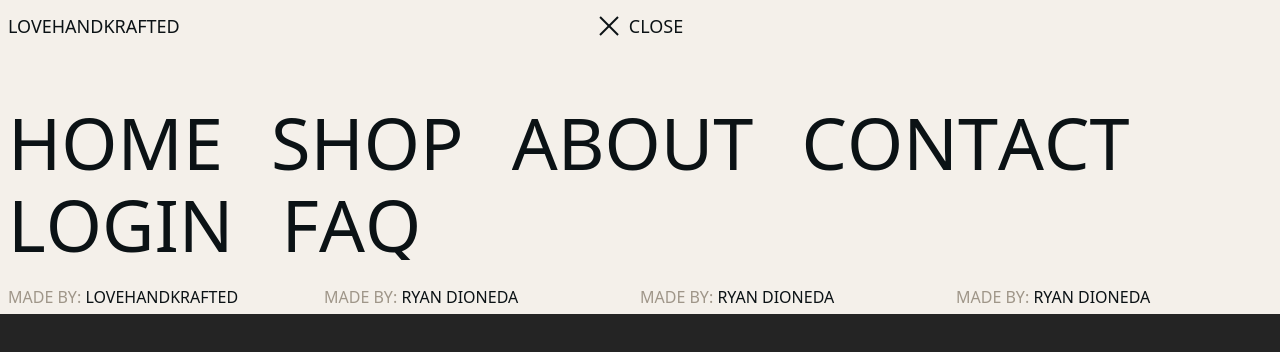
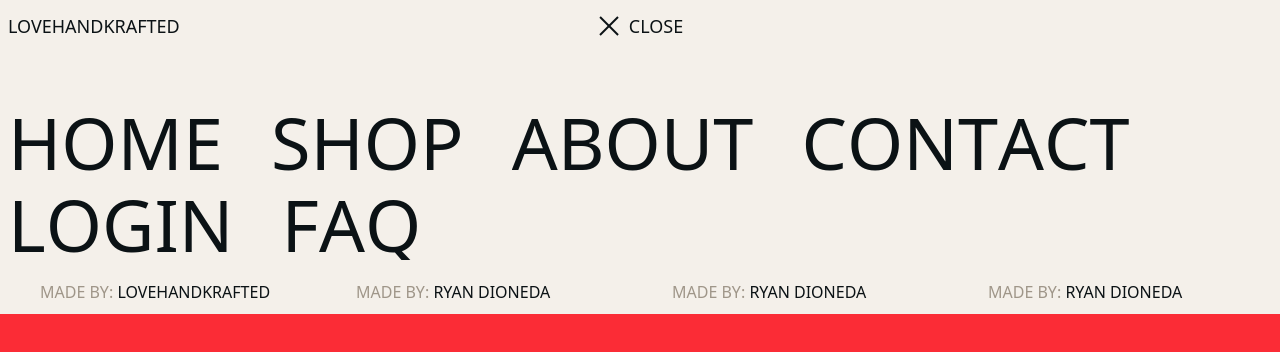
Before and after one commit to dioeos/lovehandkrafted-website, a React (Vite) app in the folder frontend/: page /faq in a window 1280 px wide. Both pictures are taken after a click on the button 609 px from the left and 32 px from the top of the page. Shown: the top 352 px of the page. Built offline with nearby package versions, Linux system fonts and the light colour scheme; no server answers.

Commit message:
Set up url routing for pages with react-router

```diff
--- a/frontend/package.json
+++ b/frontend/package.json
@@ -14,6 +14,7 @@
     "framer-motion": "^12.4.4",
     "react": "^19.0.0",
     "react-dom": "^19.0.0",
+    "react-router-dom": "^7.2.0",
     "tailwindcss": "^4.0.6"
   },
   "devDependencies": {
--- a/frontend/src/App.jsx
+++ b/frontend/src/App.jsx
@@ -1,8 +1,17 @@
 import React from "react";
-import LoginForm from "./components/LoginForm/LoginForm";
-import AuthenticatedView from "./components/AuthenticatedView/AuthenticatedView";
 import { getCSRF, getSession, whoami, login, logout } from "./utils/authentication/auth";
 import Nav from "./components/Nav/Nav";
+
+import { BrowserRouter as Router, Routes, Route } from "react-router-dom";
+
+// pages
+import Index from "./pages/Index/Index";
+import About from "./pages/About/About";
+import Contact from "./pages/Contact/Contact";
+import Faq from "./pages/Faq/Faq";
+import Shop from "./pages/Shop/Shop";
+import Login from "./pages/Login/Login";
+
 
 class App extends React.Component {
     constructor(props) {
@@ -48,9 +57,25 @@ class App extends React.Component {
 
     render() {
         return (
+            <Router>
+                <Nav />
+                    <Routes>
+                        <Route path="/" element={<Index/>} />
+                        <Route path="/about" element={<About/>} />
+                        <Route path="/shop" element={<Shop/>} />
+                        <Route path="/login" element={<Login/>} />
+                        <Route path="/faq" element={<Faq/>} />
+                        <Route path="/contact" element={<Contact/>} />
 
-            <div className="">
-              <Nav />
+                    </Routes>
+            </Router>
+
+        );
+    }
+}
+
+export default App;
+
               {/* <div>
                 <h1>React Cookie Auth</h1>
                 {!this.state.isAuthenticated ? (
@@ -67,9 +92,3 @@ class App extends React.Component {
                 )}
 
               </div> */}
-            </div>
-        );
-    }
-}
-
-export default App;
--- a/frontend/src/components/Nav/Body.jsx
+++ b/frontend/src/components/Nav/Body.jsx
@@ -1,5 +1,6 @@
 import { motion } from 'framer-motion';
 import { blur, translate } from './anim';
+import { Link } from 'react-router-dom';
 
 
 const Body = ({links, selectedLink, setSelectedLink}) => {
@@ -29,7 +30,7 @@ const Body = ({links, selectedLink, setSelectedLink}) => {
                     const { title, href } = link;
                     return (
 
-                    <a key={`l_${index}`} href={href} className='' style={{textDecoration: "none", color: "#0B1215"}}>
+                    <Link key={`l_${index}`} to={href} className='' style={{textDecoration: "none", color: "#0B1215"}}>
 
                         <motion.p
                             onMouseOver={() => {setSelectedLink({isActive: true, index})}}
@@ -41,7 +42,7 @@ const Body = ({links, selectedLink, setSelectedLink}) => {
                             {getChars(title)}
                         </motion.p>
 
-                    </a>
+                    </Link>
                     )
                 })
             }
--- a/frontend/src/components/Nav/Footer.jsx
+++ b/frontend/src/components/Nav/Footer.jsx
@@ -4,7 +4,7 @@ import { motion } from "framer-motion";
 const Footer = () => {
     return (
         <div id="footer" className="flex items-start flex-wrap uppercase mt-[20px] font-[12px]">
-            <li className="list-none w-1/4 mt-[5px] overflow-hidden">
+            <ul className="list-none w-1/4 mt-[5px] overflow-hidden">
                 <motion.li
                     custom={[0.3, 0]}
                     variants={translate}
@@ -14,9 +14,9 @@ const Footer = () => {
                 >
                     <span className="text-[#9f9689]">Made by: </span>Lovehandkrafted
                 </motion.li>
-            </li>
+            </ul>
 
-            <li className="list-none w-1/4 mt-[5px] overflow-hidden">
+            <ul className="list-none w-1/4 mt-[5px] overflow-hidden">
                 <motion.li
                     custom={[0.3, 0]}
                     variants={translate}
@@ -26,10 +26,10 @@ const Footer = () => {
                 >
                     <span className="text-[#9f9689]">Made by: </span>Ryan Dioneda
                 </motion.li>
-            </li>
+            </ul>
 
 
-            <li className="list-none w-1/4 mt-[5px] overflow-hidden">
+            <ul className="list-none w-1/4 mt-[5px] overflow-hidden">
                 <motion.li
                     custom={[0.3, 0]}
                     variants={translate}
@@ -39,9 +39,9 @@ const Footer = () => {
                 >
                     <span className="text-[#9f9689]">Made by: </span>Ryan Dioneda
                 </motion.li>
-            </li>
+            </ul>
 
-            <li className="list-none w-1/4 mt-[5px] overflow-hidden">
+            <ul className="list-none w-1/4 mt-[5px] overflow-hidden">
                 <motion.li
                     custom={[0.3, 0]}
                     variants={translate}
@@ -61,7 +61,7 @@ const Footer = () => {
                 >
                     <span className="text-[#9f9689]">Made by: </span>Ryan Dioneda
                 </motion.li> */}
-            </li>
+            </ul>
 
         </div>
     )
--- a/frontend/src/components/Nav/Menu.jsx
+++ b/frontend/src/components/Nav/Menu.jsx
@@ -14,13 +14,13 @@ const links = [
 
     {
         title: "Shop",
-        href: "/",
+        href: "/shop",
         src: "home.png"
     },
 
     {
         title: "About",
-        href: "/",
+        href: "/about",
         src: "home.png"
     },
 
@@ -32,13 +32,13 @@ const links = [
 
     {
         title: "Login",
-        href: "/",
+        href: "/login",
         src: "home.png"
     },
 
     {
         title: "FAQ",
-        href: "/",
+        href: "/faq",
         src: "home.png"
     },
 
--- /dev/null
+++ b/frontend/src/pages/About/About.jsx
@@ -0,0 +1,12 @@
+
+const About = () => {
+    console.log("About")
+    return (
+        <div id="about-root" className="h-screen bg-amber-600">
+
+        </div>
+    )
+
+}
+
+export default About;
--- /dev/null
+++ b/frontend/src/pages/Contact/Contact.jsx
@@ -0,0 +1,13 @@
+
+const Contact = () => {
+    console.log("Contact")
+    return (
+        <div id="contact-root" className="h-screen bg-purple-500">
+
+        </div>
+
+    )
+
+}
+
+export default Contact;
--- /dev/null
+++ b/frontend/src/pages/Faq/Faq.jsx
@@ -0,0 +1,14 @@
+
+
+const Faq = () => {
+    console.log("Faq")
+    return (
+        <div id="faq-root" className="h-screen bg-red-500">
+
+        </div>
+
+    )
+
+}
+
+export default Faq;
--- /dev/null
+++ b/frontend/src/pages/Index/Index.jsx
@@ -0,0 +1,14 @@
+
+
+const Index = () => {
+    console.log("Index")
+    return (
+        <div id="index-root" className="h-screen bg-green-500">
+
+        </div>
+
+    )
+
+}
+
+export default Index;
--- /dev/null
+++ b/frontend/src/pages/Login/Login.jsx
@@ -0,0 +1,13 @@
+
+const Login = () => {
+    console.log("Login")
+    return (
+        <div id="login-root" className="h-screen bg-blue-500">
+
+        </div>
+
+    )
+
+}
+
+export default Login;
--- /dev/null
+++ b/frontend/src/pages/Shop/Shop.jsx
@@ -0,0 +1,13 @@
+
+const Shop = () => {
+    console.log("Shop")
+    return (
+        <div id="shop-root" className="h-screen bg-pink-500">
+
+        </div>
+
+    )
+
+}
+
+export default Shop;
```
Also changed, not shown: 1 other file (tests, documents, lock files or other folders).
